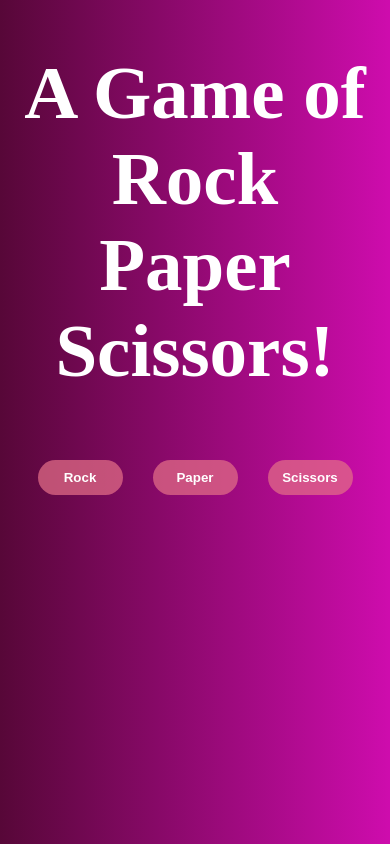
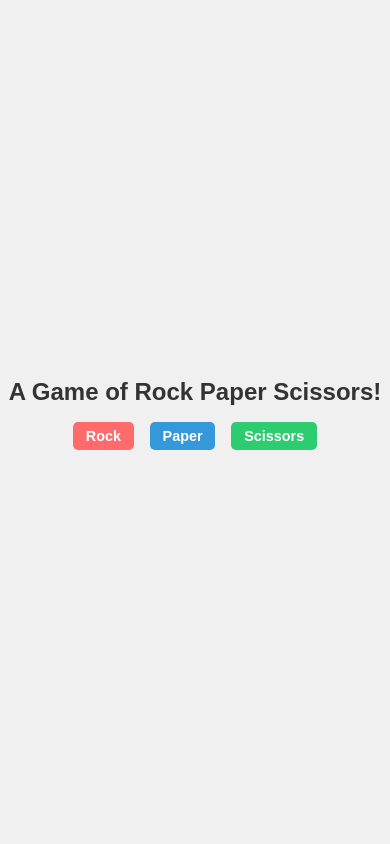
Before and after one commit to Godfrey-pixel/rock-paper-scissors, a plain HTML site: page index.html in a window 390 px wide. Drawn offline with Linux system fonts and the light colour scheme.

Commit message:
I redone my UI with different colours.

```diff
--- a/style.css
+++ b/style.css
@@ -1,33 +1,88 @@
-h1 {
-    color: white;
-    text-align: center;
-    font-size: 75px;
+/* Reset default margin and padding */
+* {
+    margin: 0;
+    padding: 0;
+    box-sizing: border-box;
   }
 
-body{
+  body {
+    font-family: Arial, sans-serif;
+    background-color: #f0f0f0;
+    display: flex;
+    flex-direction: column;
+    align-items: center;
+    justify-content: center;
+    height: 100vh;
+    margin: 0;
+  }
 
-    background-image: linear-gradient(to right, #570738, #ce0cad);
-
-    color: white;
+  h1 {
+    font-size: 2rem;
+    margin-bottom: 1rem;
+    color: #333;
   }
 
   .btn-container {
     display: flex;
-    justify-content: center;
-
+    gap: 1rem;
   }
 
   .btn {
-    margin: 15px;
-    width: 85px;
-    height: 35px;
-    border-radius: 25px;
-    border: 0;
-    background-color: rgba(228, 110, 136, 0.719);
+    font-size: 1rem;
+    padding: 0.5rem 1rem;
+    border: none;
+    cursor: pointer;
+    border-radius: 5px;
     color: white;
-    font-weight: bolder;
+    font-weight: bold;
   }
 
-.btn:hover {
+  .btn-rock {
+    background-color: #ff6b6b;
+  }
 
+  .btn-paper {
+    background-color: #3498db;
   }
+
+  .btn-scissors {
+    background-color: #2ecc71;
+  }
+
+  .results-div {
+    margin-top: 1rem;
+    font-size: 1.2rem;
+    text-align: center;
+  }
+
+  .btn-replay {
+    margin-top: 1rem;
+    padding: 0.5rem 1rem;
+    background-color: #333;
+    color: white;
+    border: none;
+    border-radius: 5px;
+    cursor: pointer;
+    font-weight: bold;
+  }
+
+  /* Responsive adjustments */
+  @media (max-width: 768px) {
+    h1 {
+      font-size: 1.5rem;
+    }
+
+    .btn {
+      font-size: 0.9rem;
+      padding: 0.4rem 0.8rem;
+    }
+
+    .results-div {
+      font-size: 1rem;
+    }
+
+    .btn-replay {
+      font-size: 0.9rem;
+      padding: 0.4rem 0.8rem;
+    }
+  }
```
Lines whose indentation alone changed are shown as unchanged.
